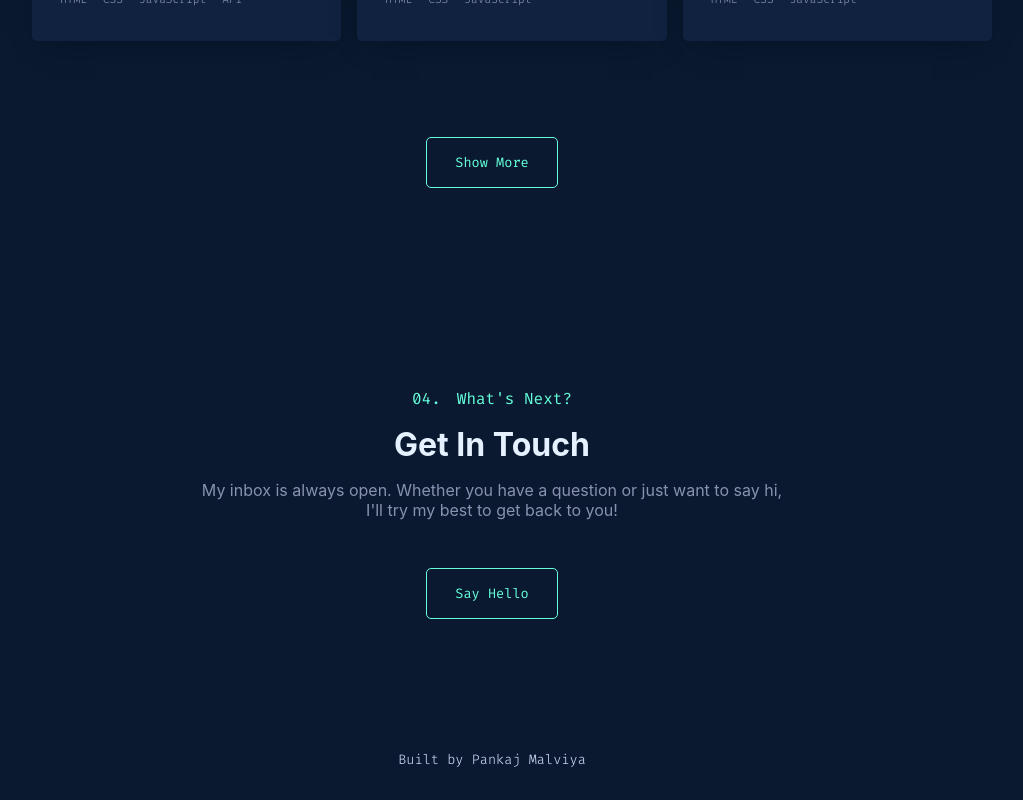
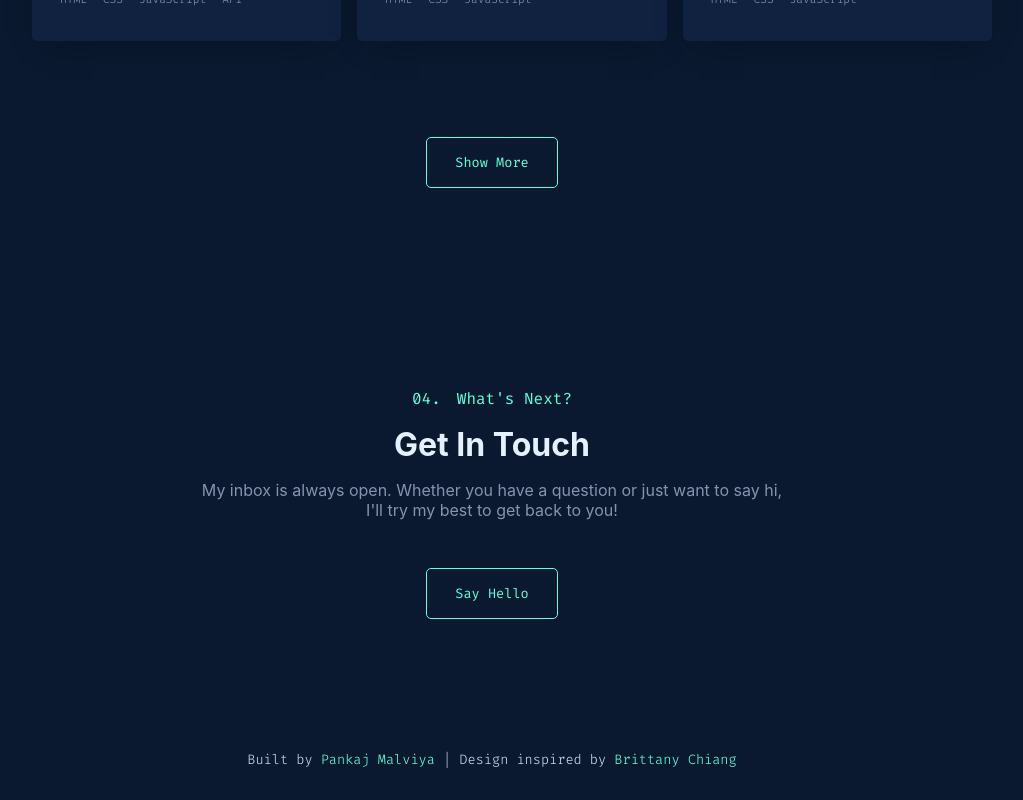
Before and after one commit to pankajmalvi/pankajmalviya, a React (Create React App) app: page / in a window 1280 px wide. Shown: the part 2476-3276 px from the top of the page, without its empty margins (148-1171 px from the left). Built offline with nearby package versions, Linux system fonts and the light colour scheme; a web font is replaced by a local one.

Commit message:
Added Attribution for Design Inspiration

```diff
--- a/src/components/sections/footer/FooterText.js
+++ b/src/components/sections/footer/FooterText.js
@@ -1,8 +1,12 @@
 import React from 'react'
 
 function FooterText() {
+    const style = {
+        color: 'var(--green)'
+    }
     return (
-        <p>Built by Pankaj Malviya</p>
+        <p>Built by <span style={{ color: 'var(--green)' }}>Pankaj Malviya</span> |
+            Design inspired by <a style={style} href="http://brittanychiang.com" target='_blank' rel="noreferrer">Brittany Chiang</a></p>
     )
 }
 
```
